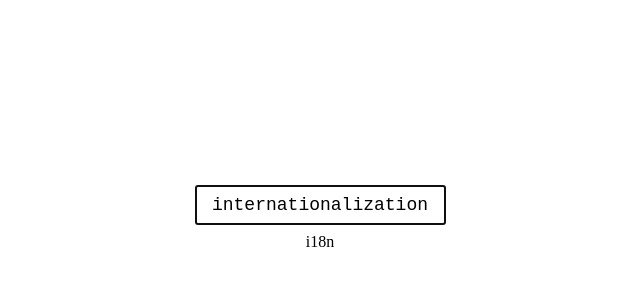
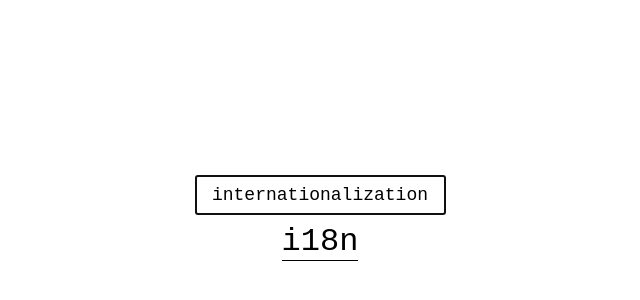
Before and after one commit to athaeryn/u9y, a plain HTML site: page index.html in a window 1280 px wide. Shown: the part 190-490 px from the top of the page, without its empty margins (320-960 px from the left). Drawn offline with Linux system fonts and the light colour scheme.

Commit message:
Fix styles

```diff
--- a/index.html
+++ b/index.html
@@ -20,7 +20,7 @@
         font-size: 1.125rem;
         text-align: center;
       }
-      div[output]:before {
+      div[output] {
         border-bottom: 1px solid black;
         font-size: 2rem;
         font-family: monospace;
```
